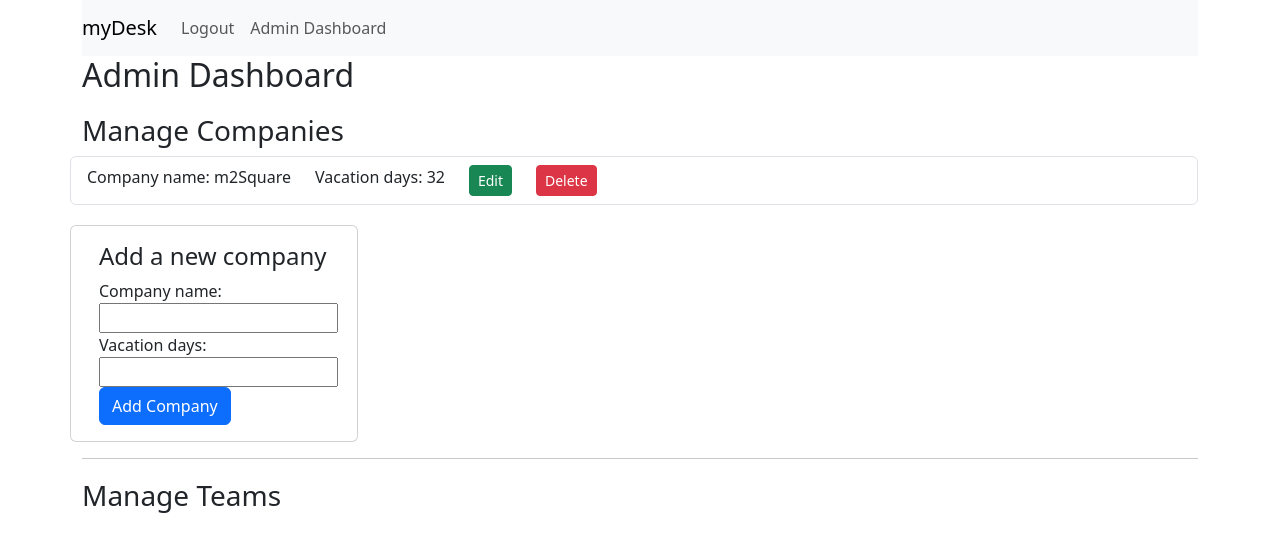
After one commit to derblaueengel2003/capstone, a Django app: page /admin-dashboard in a window 1280 px wide. The commit adds this page. Shown: the top 552 px of the page. Run offline with Django 5.2, Linux system fonts and the light colour scheme; a user stored in the database is signed in; data comes from the database, SQL or seed files in the repository.

Commit message:
Added company management in admin dashboard

```diff
--- a/capstone/settings.py
+++ b/capstone/settings.py
@@ -81,6 +81,7 @@ DATABASES = {
     }
 }
 
+LOGIN_URL = 'login'
 
 # Password validation
 # https://docs.djangoproject.com/en/5.2/ref/settings/#auth-password-validators
--- a/myDesk/admin.py
+++ b/myDesk/admin.py
@@ -1,6 +1,8 @@
 from django.contrib import admin
 
-from .models import Team
+from .models import Team, Employee, Company
 
 # Register your models here.
 admin.site.register(Team)
+admin.site.register(Employee)
+admin.site.register(Company)
--- a/myDesk/models.py
+++ b/myDesk/models.py
@@ -1,8 +1,17 @@
 from django.db import models
+from django.contrib.auth.models import User
+
 
 class Company(models.Model):
     company_name = models.CharField(max_length=128)
     vacation_days = models.IntegerField()
+
+    def serialize(self):
+        return {
+            "id": self.id,
+            "company_name": self.company_name,
+            "vacation_days": self.vacation_days,
+            }
 
 class Team(models.Model):
     team_name = models.CharField(max_length=64)
@@ -10,7 +19,12 @@ class Team(models.Model):
 
 class Employee(models.Model):
     ROLES = {'admin': 'Admin', 'manager': 'Manager', 'employee': 'Employee'}
-    employee_name = models.CharField(max_length=128)
+    employee = models.OneToOneField(User, on_delete=models.CASCADE)
+    employee_firstname = models.CharField(max_length=128)
+    employee_lastname = models.CharField(max_length=128)
     employee_team = models.ForeignKey(Team, on_delete=models.DO_NOTHING, related_name="team_members")
     employee_role = models.CharField(choices=ROLES)
     employement_date = models.DateField()
+
+    def __str__(self):
+        return self.employee.username
--- /dev/null
+++ b/myDesk/static/myDesk/index.js
@@ -0,0 +1,63 @@
+document.addEventListener('DOMContentLoaded', function () {
+  console.log('Dom Loaded');
+
+  const edit_company_buttons = document.querySelectorAll(`.edit-company-btn`);
+  edit_company_buttons.forEach((button, index) => {
+    button.addEventListener(`click`, () => edit_company(index));
+  });
+
+  const delete_company_buttons = document.querySelectorAll('.delete-company-btn');
+  delete_company_buttons.forEach((button, index) => {
+    button.addEventListener('click', () => delete_company(index))
+  })
+});
+
+function edit_company(index) {
+  document.querySelectorAll('.edit-company-view')[index].style.display = 'block';
+  document.querySelectorAll('.edit-company-btn')[index].style.display = 'none';
+
+  const company_name = document.querySelectorAll('.edit-company-name')[index];
+  const vacation_days = document.querySelectorAll('.edit-vacation-days')[index];
+  const company_id = document.querySelectorAll('.company-id')[index];
+
+  document.querySelectorAll('.edit-company-form')[index].onsubmit = (e) => {
+    e.preventDefault();
+    fetch('/edit-company', {
+      method: 'POST',
+      body: JSON.stringify({
+        company_name: company_name.value,
+        vacation_days: vacation_days.value,
+        company_id: company_id.value,
+      }),
+    })
+      .then((response) => response.json())
+      .then((result) => {
+        document.querySelectorAll('.edit-company-view')[index].style.display = 'none';
+        document.querySelectorAll('.edit-company-btn')[index].style.display = 'block';
+
+        document.querySelectorAll('div.company-name, div.edit-company-name')[index].textContent = "Company name: "+
+          result.company_name;
+        document.querySelectorAll('div.vacation-days, div.edit-vacation-days')[index].textContent = "Vacation days: "+
+          result.vacation_days;
+      });
+    return false;
+  };
+}
+
+function delete_company(index) {
+    const company_id = document.querySelectorAll('.delete-company-id')[index];
+    console.log(company_id)
+    document.querySelectorAll('.delete-company-form')[index].onsubmit = (e) => {
+      e.preventDefault();
+      fetch(`/delete-company`, {
+        method: 'POST',
+        body: JSON.stringify({
+          company_id: company_id.value,
+        }),
+      })
+        .then((response) => response.json())
+        .then((result) => {
+            document.querySelectorAll('.company')[index].style.display = 'none';
+        });
+    };
+}
--- /dev/null
+++ b/myDesk/static/myDesk/styles.css
@@ -0,0 +1,3 @@
+.section {
+    margin-top: 20px;
+}
--- /dev/null
+++ b/myDesk/templates/myDesk/admin-dashboard.html
@@ -0,0 +1,66 @@
+{% extends "myDesk/layout.html" %}
+{% load static %}
+
+{% block body %}
+
+    <h2>Admin Dashboard</h2>
+    <div class="row section">
+    <h3>Manage Companies</h3>
+{% if companies %}
+    <ul class="list-group">
+    {% for company in companies %}
+        <li class="list-group-item company">
+        <div class="row row-cols-auto">
+        <div class="col company-name">Company name: <span>{{company.company_name}}</span></div>
+        <div class="col vacation-days">Vacation days: {{company.vacation_days}}</div>
+        <div class="col">
+            <button type="button" class="col btn btn-success btn-sm edit-company-btn">Edit</button>
+        </div>
+        <div class="col">
+             <form class="col delete-company-form">
+            <input type="text" hidden class="delete-company-id" value="{{company.id}}" />
+            <input type="submit" class="btn btn-danger btn-sm delete-company-btn" value="Delete">
+        </form>
+        </div>
+        </div>
+       <!-- Edit company infos -->
+        <div class="row g-2 edit-company-view" style="display: none;">
+            <form class="edit-company-form">
+                <div class="col">
+                <div class="form-floating">
+                <input type="text" class="edit-company-name form-control" id="floatingName" value="{{company.company_name}}" />
+                <label for="floatingName">Company name</label>
+                </div>
+                </div>
+                <div class="col">
+                <div class="form-floating">
+                <input type="text" class="edit-vacation-days form-control" id="floatingVacation" value="{{company.vacation_days}}" />
+              <label for="floatingVacation">Vacation days</label>
+              </div>
+              </div>
+                <input type="text" hidden class="company-id" value="{{company.id}}" />
+                <input type="submit" class="btn btn-sm btn-primary" value="Save" />
+            </form>
+        </div>
+
+    </li>
+    {% endfor %}
+    </ul>
+{% endif %}
+<div class="card section" style="width: 18rem;">
+<div class="card-body"><h4 class="card-title">Add a new company</h4>
+<div>
+<form action="{% url 'add_company' %}" method="post">
+        {% csrf_token %}
+        {{ company_form }}
+        <input class="btn btn-primary" type="submit" value="Add Company">
+    </form>
+</div>
+</div>
+</div>
+</div>
+<hr>
+<div class="row section">
+    <h3>Manage Teams</h3>
+</div>
+{% endblock %}
--- a/myDesk/templates/myDesk/layout.html
+++ b/myDesk/templates/myDesk/layout.html
@@ -4,11 +4,12 @@
 <html lang="en">
     <head>
         <title>{% block title %}myDesk{% endblock %}</title>
-    <link href="https://cdn.jsdelivr.net/npm/bootstrap@5.3.7/dist/css/bootstrap.min.css" rel="stylesheet" integrity="sha384-LN+7fdVzj6u52u30Kp6M/trliBMCMKTyK833zpbD+pXdCLuTusPj697FH4R/5mcr" crossorigin="anonymous">
-
+        <link href="https://cdn.jsdelivr.net/npm/bootstrap@5.3.7/dist/css/bootstrap.min.css" rel="stylesheet" integrity="sha384-LN+7fdVzj6u52u30Kp6M/trliBMCMKTyK833zpbD+pXdCLuTusPj697FH4R/5mcr" crossorigin="anonymous">
+        <link href="{% static 'myDesk/styles.css' %}" rel="stylesheet">
     </head>
-
+    <script src="{% static 'myDesk/index.js' %}"></script>
     <body>
+       <div class="container">
 
         <nav class="navbar navbar-expand-lg navbar-light bg-light">
             <a class="navbar-brand" href="{% url 'index' %}">myDesk</a>
@@ -26,11 +27,14 @@
                             <a class="nav-link" href="{% url 'login' %}">Login</a>
                         </li>
                     {% endif %}
+                    {% if user.is_staff %}
+                         <li class="nav-item">
+                            <a class="nav-link" href="{% url 'admin_dashboard' %}">Admin Dashboard</a>
+                        </li>
+                    {% endif %}
               </ul>
             </div>
           </nav>
-
-        <div class="container">
             {% if messages %}
                 {% for message in messages %}
                     <div class="alert alert-warning alert-dismissible fade show" role="alert">
--- a/myDesk/urls.py
+++ b/myDesk/urls.py
@@ -3,4 +3,8 @@ from . import views
 
 urlpatterns = [
     path("", views.index, name="index"),
+    path("admin-dashboard", views.admin_dashboard, name="admin_dashboard"),
+    path("add-company", views.company, name="add_company"),
+    path("edit-company", views.edit_company, name="edit_company"),
+    path("delete-company", views.delete_company, name="delete_company"),
 ]
--- a/myDesk/views.py
+++ b/myDesk/views.py
@@ -1,6 +1,65 @@
 from django.shortcuts import render
-from django.http import HttpResponse
+from django.http import HttpResponseRedirect
+from django.urls import reverse
+from django.contrib.auth.decorators import login_required
+from .models import Company, Team, Employee
+from django import forms
+from django.views.decorators.csrf import csrf_exempt
+import json
+from django.http import JsonResponse
 
-# Create your views here.
+class CompanyForm(forms.Form):
+    company_name = forms.CharField(max_length=128)
+    vacation_days = forms.IntegerField()
+
+
 def index(request):
     return render(request, "myDesk/index.html", {})
+
+@login_required()
+def admin_dashboard(request):
+    companies = Company.objects.all()
+    teams = Team.objects.all()
+    employees = Employee.objects.all()
+
+    #If the user has is_staff permission then he can access the admin
+    #dashboard. Otherwise he will be redirect to the homepage
+    if getattr(request.user, "is_staff"):
+        return render(request, "myDesk/admin-dashboard.html", {
+            "companies": companies,
+            "teams": teams,
+            "employees": employees,
+            "company_form": CompanyForm(),
+        })
+    else:
+        return HttpResponseRedirect(reverse("index"))
+
+def company(request):
+
+    if request.method == "POST":
+        form = CompanyForm(request.POST)
+        if form.is_valid():
+            new_company = Company(
+                company_name=form.cleaned_data["company_name"],
+                vacation_days=form.cleaned_data["vacation_days"],
+                )
+            new_company.save()
+
+    return HttpResponseRedirect(reverse("admin_dashboard"))
+
+@csrf_exempt
+def edit_company(request):
+    data = json.loads(request.body)
+    company = Company.objects.get(pk=data['company_id'])
+    company.company_name = data['company_name']
+    company.vacation_days = data['vacation_days']
+    company.save()
+    return JsonResponse(company.serialize())
+
+@csrf_exempt
+def delete_company(request):
+    data = json.loads(request.body)
+    company_to_delete = Company.objects.get(pk=data['company_id'])
+    print(company_to_delete)
+    company_to_delete.delete()
+    return JsonResponse(company_to_delete.serialize())
```
Also changed, not shown: db.sqlite3, myDesk/migrations/0001_initial.py.
